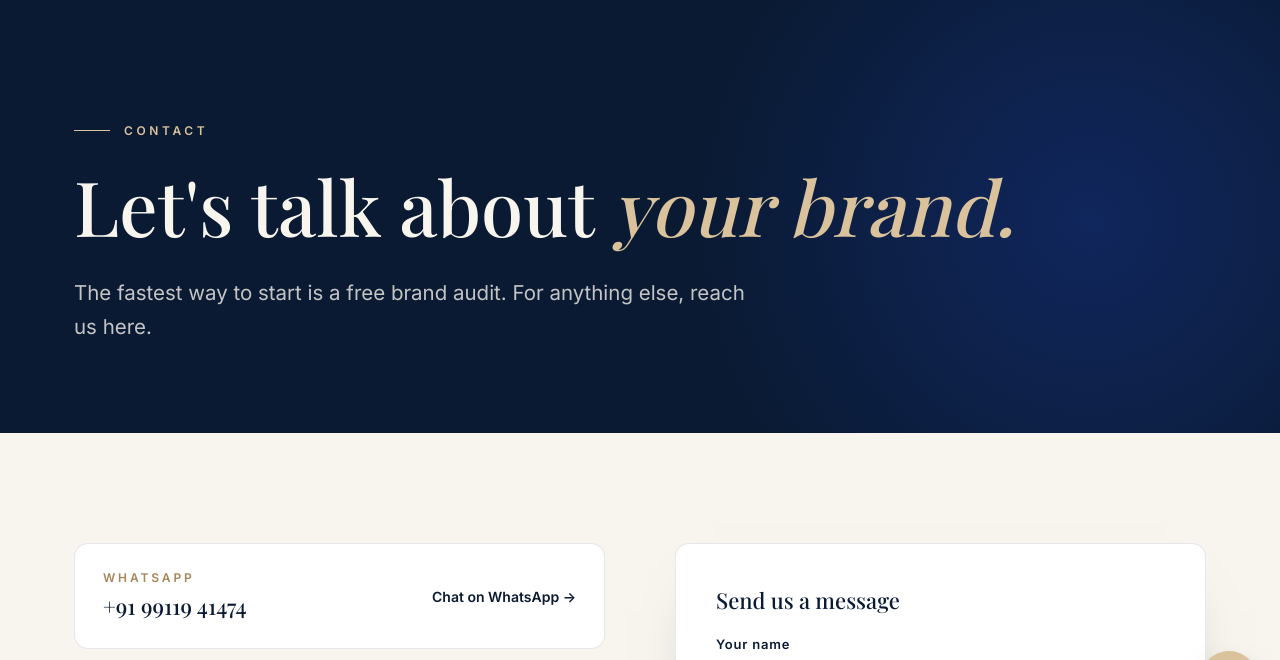
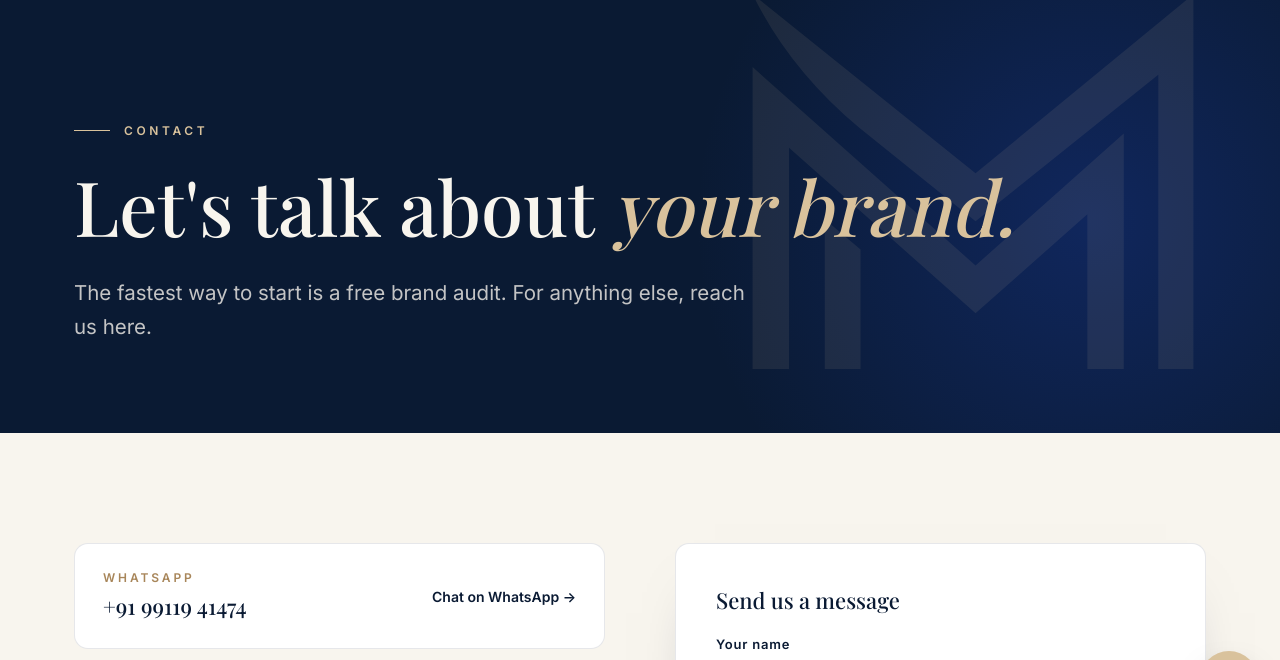
Before and after one commit to sagarnagpalacademy1474/socialmediamasters.in, a plain HTML site: page public/contact/index.html in a window 1280 px wide. Shown: the part 69-729 px from the top of the page. Drawn offline with nearby package versions, Linux system fonts and the light colour scheme; a web font is replaced by a local one.

Commit message:
Add background MM mark to Services and Contact heroes
Co-Authored-By: Claude Opus 5.5 <noreply@anthropic.com>
Claude-Session: https://claude.ai/code/session_01XmRCkfYFct6B3W9g26zJsB

```diff
--- a/public/contact/index.html
+++ b/public/contact/index.html
@@ -35,6 +35,7 @@
 <main>
 <section class="hero short dark">
   <div class="glow"></div>
+  <img class="hero-mark" src="/assets/img/mark-champagne.svg" alt="">
   <div class="wrap">
     <div class="eyebrow">Contact</div>
     <h1>Let's talk about <em>your brand.</em></h1>
```
Also changed, not shown: public/services/index.html (+1 -0 lines), src/pages/contact.html (+1 -0 lines), src/pages/services.html (+1 -0 lines).
